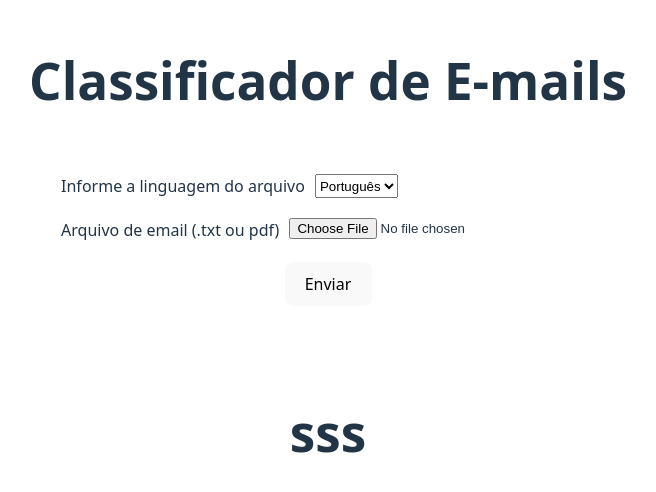
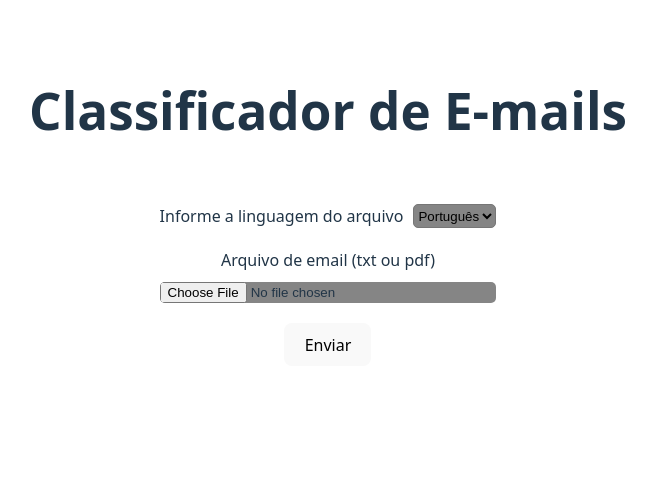
Before and after one commit to Matheus-C/Classifier, a React (Vite) app: page / in a window 1280 px wide. Shown: the part 128-620 px from the top of the page, without its empty margins (312-968 px from the left). Built offline with nearby package versions, Linux system fonts and the light colour scheme.

Commit message:
style: :lipstick: Update style

```diff
--- a/src/App.tsx
+++ b/src/App.tsx
@@ -9,7 +9,7 @@ function App() {
       <div className="card">
         <InputForm />
       </div>
-      <div className="card">
+      <div className="card" id="result_container">
         <Result />
       </div>
     </>
--- /dev/null
+++ b/src/assets/index.ts
@@ -0,0 +1,3 @@
+import spinner from "./spinner.svg";
+
+export { spinner };
--- a/src/components/button/index.tsx
+++ b/src/components/button/index.tsx
@@ -1,4 +1,18 @@
-import styled from "styled-components";
+import styled, { keyframes } from "styled-components";
 
-export const Button = styled.button`
-`
+export const Button = styled.button``;
+
+const spin = keyframes`
+  0% {
+    transform: rotate(0deg);
+  }
+  100% {
+    transform: rotate(360deg);
+  }
+`;
+
+export const Spinner = styled.img`
+  width: 20px;
+  height: 20px;
+  animation: ${spin} 500ms infinite linear;
+`;
--- a/src/components/inputForm/Container.tsx
+++ b/src/components/inputForm/Container.tsx
@@ -3,10 +3,19 @@ import styled from "styled-components";
 export const Container = styled.div`
   display: flex;
   flex-direction: column;
-`
+  align-items: center;
+`;
 
 export const Wrapper = styled.div`
   display: flex;
   gap: 10px;
   margin-bottom: 20px;
-`
+`;
+
+export const InputWrapper = styled.div`
+  display: flex;
+  flex-direction: column;
+
+  gap: 10px;
+  margin-bottom: 20px;
+`;
--- a/src/components/inputForm/index.tsx
+++ b/src/components/inputForm/index.tsx
@@ -1,19 +1,27 @@
 import styled from "styled-components";
-import { Button } from "../button";
-import { Container, Wrapper } from "./Container";
+import { Button, Spinner } from "../button";
+import { Container, InputWrapper, Wrapper } from "./Container";
 import { useRef, useState } from "react";
+import { spinner } from "../../assets";
 
 const Form = styled.form``;
 
-const Input = styled.input``;
+const Input = styled.input`
+  background-color: #858585;
+  border-radius: 5px;
+`;
 
-const Select = styled.select``;
+const Select = styled.select`
+  background-color: #858585;
+  border-radius: 5px;
+`;
 
 const Label = styled.label``;
 
 export const InputForm = () => {
   const [language, setLanguage] = useState<string>("portuguese");
   const [selectedFile, setSelectedFile] = useState<File | null>(null);
+  const [isLoading, setIsLoading] = useState(false);
   const fileInputRef = useRef<HTMLInputElement>(null);
 
   const handleFileChange = (e: React.ChangeEvent<HTMLInputElement>) => {
@@ -25,18 +33,24 @@ export const InputForm = () => {
 
   const handleSubmit = async (e: React.ChangeEvent<HTMLFormElement>) => {
     e.preventDefault();
+    //define isLoading para true para desabilitar o botao e ativar a animação de carregamento
+    setIsLoading(true);
+    //verifica se existe um arquivo selecionado
     if (selectedFile === null) {
       return;
     }
+    //constrói o formData que será responsável por enviar os dados do formulário
     const formDataToSend = new FormData();
     formDataToSend.append("language", language);
     formDataToSend.append("file", selectedFile);
     try {
+      //requisição para o back
       const response = await fetch("https://urahara31.pythonanywhere.com/", {
         body: formDataToSend,
         method: "POST",
       });
       const result = await response.json();
+      //escreve no campo definido o resultado
       if (result.is_productive !== null) {
         const elem = document.getElementById("resultText");
         if (elem !== null) {
@@ -50,6 +64,8 @@ export const InputForm = () => {
     } catch (e) {
       console.error(e);
     }
+    //define isLoading para false para habilitar o botao e desativar a animação de carregamento
+    setIsLoading(false);
   };
 
   return (
@@ -57,18 +73,20 @@ export const InputForm = () => {
       <Form onSubmit={handleSubmit} encType="multipart/form-data">
         <Wrapper>
           <Label htmlFor="formData">Informe a linguagem do arquivo</Label>
+          {/* select para definir a linguagem que o back vai buscar as stopwords */}
           <Select
             name="formData"
             id="formData"
-            onChange={() => setLanguage}
+            onChange={(e) => setLanguage(e.target.value)}
             value={language}
           >
             <option value={"portuguese"}>Português</option>
             <option value={"english"}>English</option>
           </Select>
         </Wrapper>
-        <Wrapper>
-          <Label htmlFor="file">Arquivo de email (.txt ou pdf)</Label>
+        {/* input do arquivo */}
+        <InputWrapper>
+          <Label htmlFor="file">Arquivo de email (txt ou pdf)</Label>
           <Input
             type="file"
             accept=".txt, .pdf"
@@ -79,8 +97,15 @@ export const InputForm = () => {
             onChange={handleFileChange}
             required
           />
-        </Wrapper>
-        <Button>Enviar</Button>
+        </InputWrapper>
+        {/* botão de submit */}
+        {isLoading ? (
+          <Button disabled>
+            <Spinner src={spinner}></Spinner>
+          </Button>
+        ) : (
+          <Button>Enviar</Button>
+        )}
       </Form>
     </Container>
   );
--- a/src/components/results/index.tsx
+++ b/src/components/results/index.tsx
@@ -1,12 +1,11 @@
 import styled from "styled-components";
 
-
-const ResultText = styled.h1``
+const ResultText = styled.h1``;
 
 export const Result = () => {
-  return (<>
-    <ResultText id="resultText">
-      sss
-    </ResultText>
-  </>)
-}
+  return (
+    <>
+      <ResultText id="resultText"></ResultText>
+    </>
+  );
+};
```
Also changed, not shown: src/assets/spinner.svg (added).
